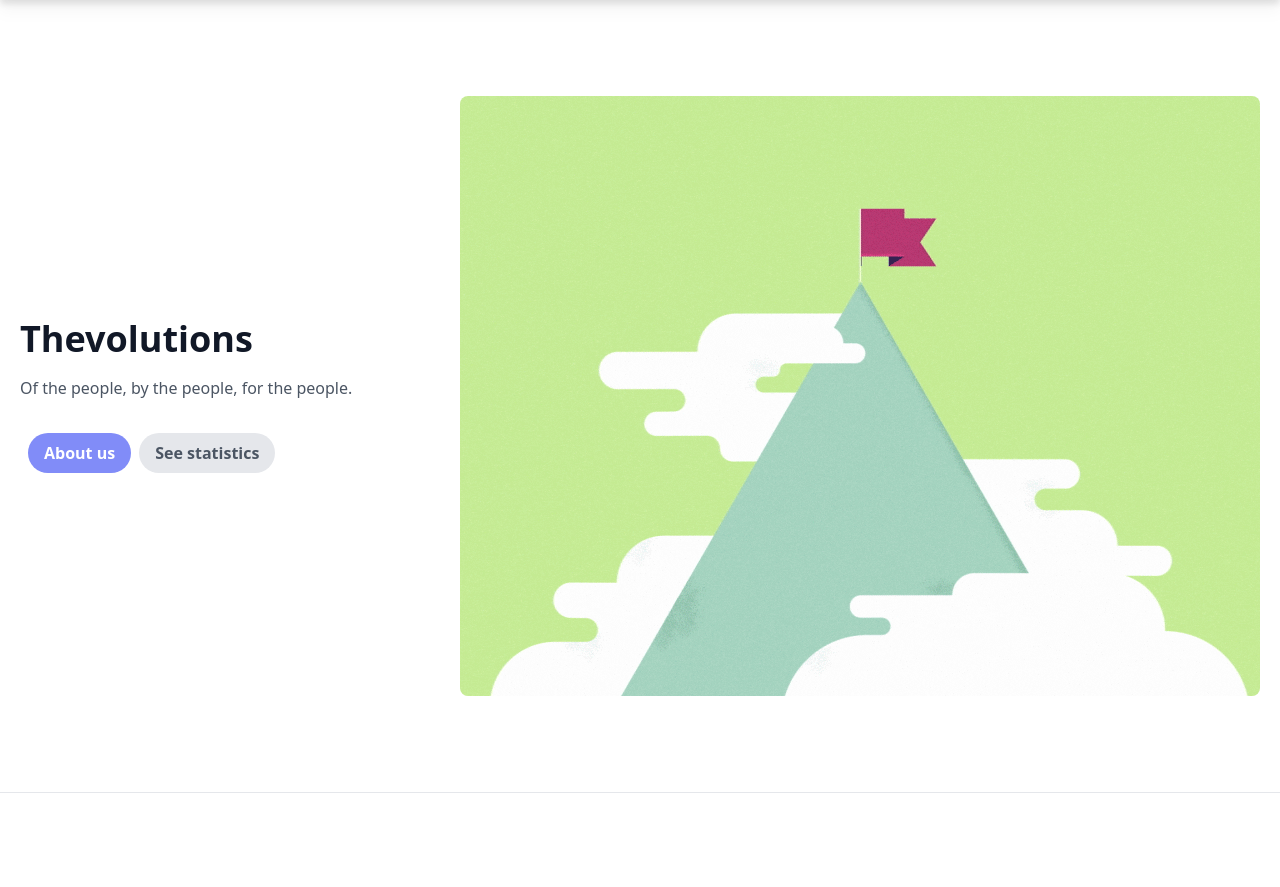
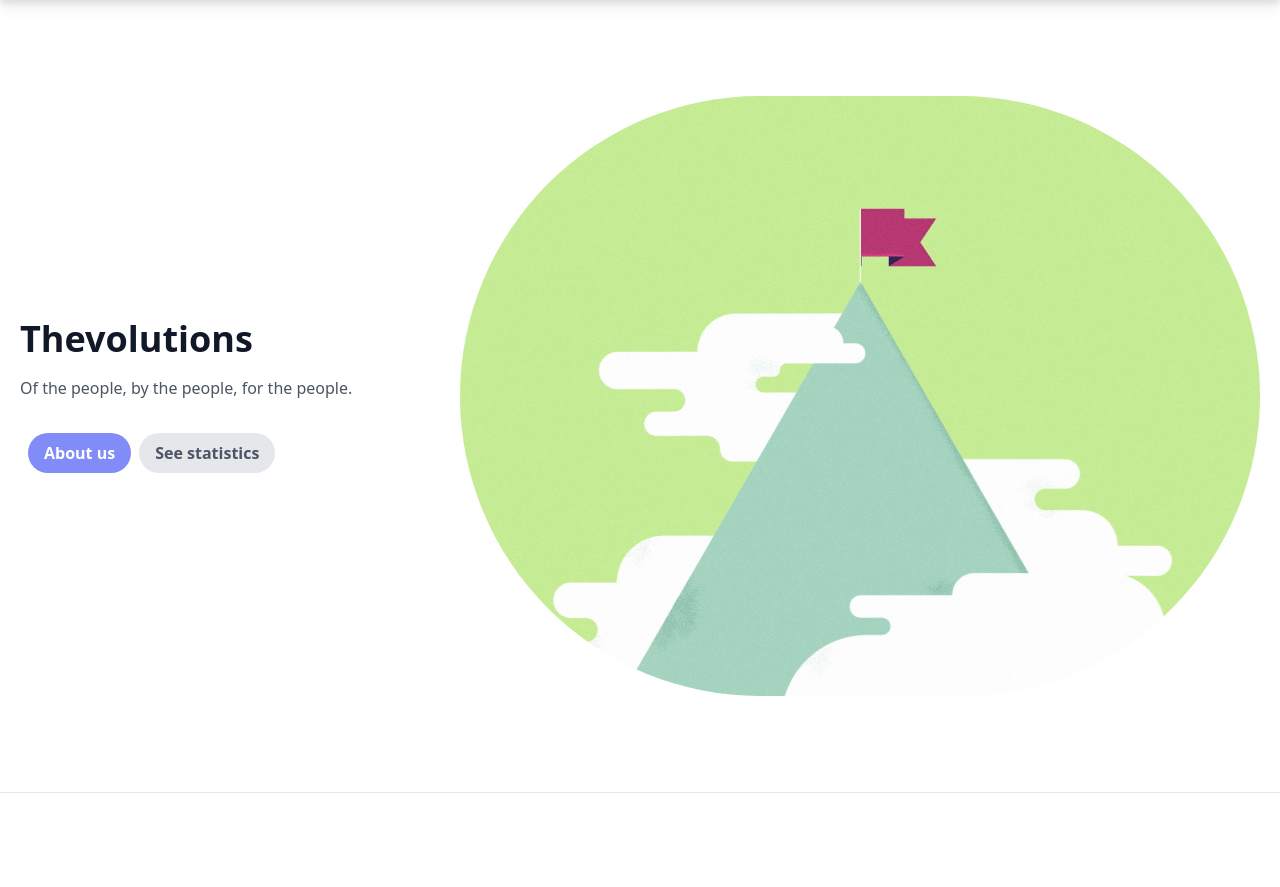
Before and after one commit to warphack-xino/warP-Hack-XINO_final, a Flask app: page / in a window 1280 px wide. Shown: the part 92-979 px from the top of the page. Run offline with Flask 3, Linux system fonts and the light colour scheme; some libraries are stand-ins or nearby versions.

Commit message:
Update index.html

```diff
--- a/templates/index.html
+++ b/templates/index.html
@@ -20,7 +20,7 @@
            </button></a>
         </div>
       </div>
-      <img src="/static/img/hero.gif" class="rounded-lg" alt="" srcset="">
+      <img src="/static/img/hero.gif" class="rounded-full" alt="" srcset="">
 
       </div>
   </section>
```
